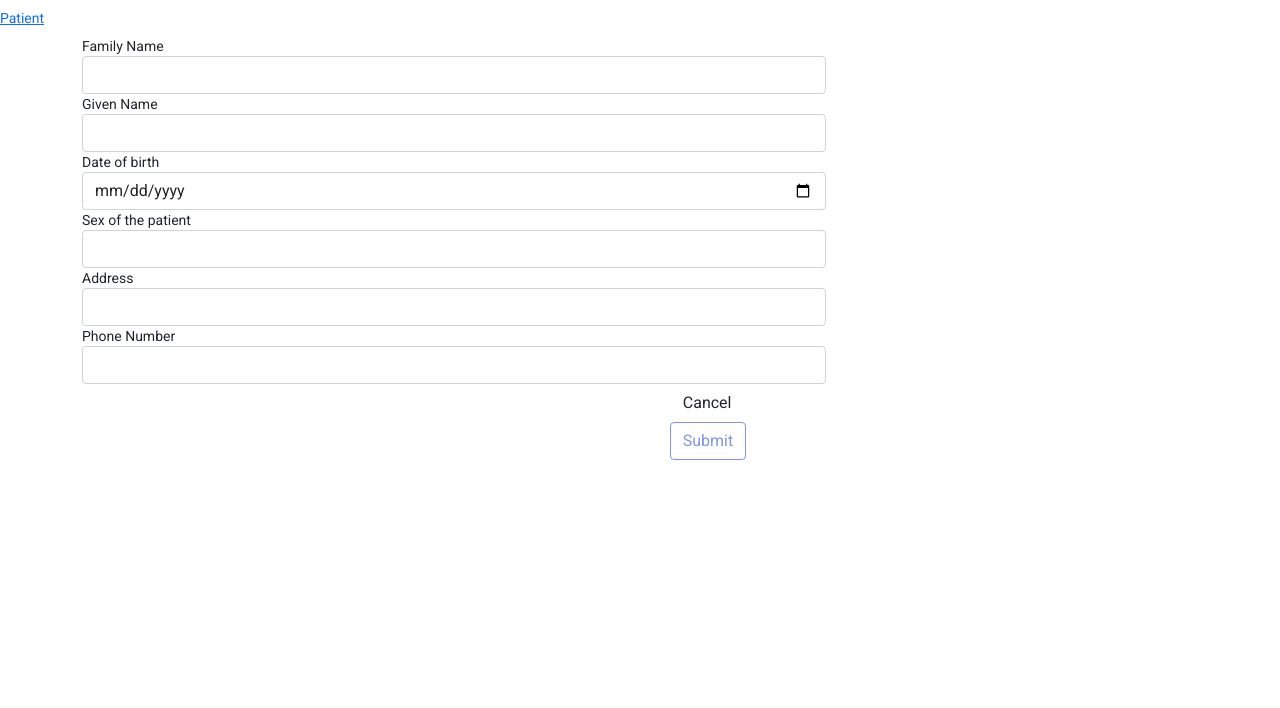
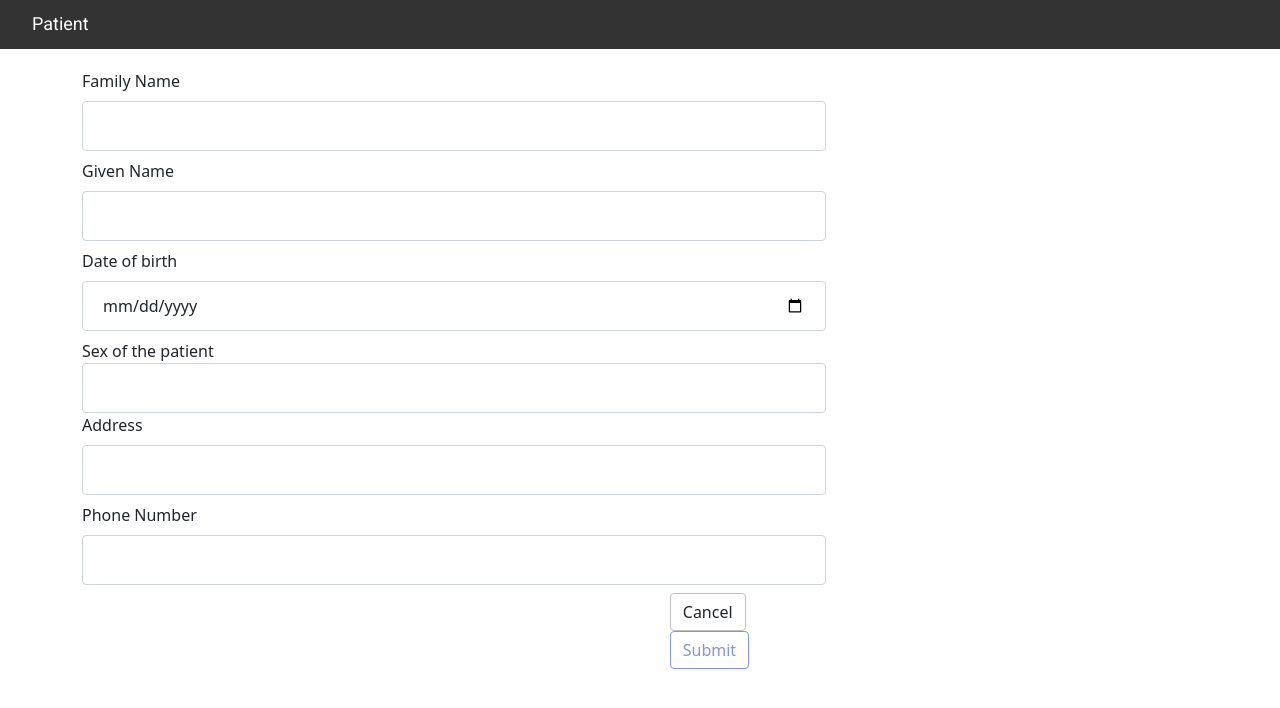
Before and after one commit to estated90/Mediscreen, an Angular app in the folder Mediscreen-front/: page /patient/add in a window 1280 px wide. Shown: the top 708 px of the page. Built offline with nearby package versions, Linux system fonts and the light colour scheme.

Commit message:
Correction font

```diff
--- a/Mediscreen-front/src/app/add-patient/add-patient.component.scss
+++ b/Mediscreen-front/src/app/add-patient/add-patient.component.scss
@@ -1,23 +1,44 @@
 .btn-back{
   margin-right:10%;
+  border-color: silver;
+}
+.btn-back:hover{
+  border-color: silver;
+  background-color: silver;
 }
 
 .btn-primary{
   border-color: rgb(65,94,211);
   background-color: white;
   color: rgb(65,94,211);
-  :hover {
+  cursor: pointer;
+}
+
+.btn-primary:hover {
   border-color: rgb(65,94,211);
   background-color:rgb(65,94,211);
   color: white;
 }
-}
 
-div
-{
 .buttons {
   float: right;
   overflow: visible;
   width: 21%;
 }
+
+input {
+  width: 100%;
+  padding: 12px 20px;
+  margin: 8px 0;
+  box-sizing: border-box;
 }
+input[type=text]:focus {
+  border: 3px solid #555;
+}
+
+select {
+  width: 100%;
+  padding: 12px 20px;
+  border-radius: 4px;
+  box-sizing: border-box;
+}
--- a/Mediscreen-front/src/app/app.component.html
+++ b/Mediscreen-front/src/app/app.component.html
@@ -1,12 +1,11 @@
-<nav class="navbar navbar-default">
-  <div class="countainer-fluid">
+
 <ul class="nav navbar-nav">
   <li routerLinkActive="active"><a routerLink="patient">Patient</a></li>
 </ul>
-  </div>
-</nav>
+<body>
   <div class="container">
     <div class="row">
         <router-outlet></router-outlet>
     </div>
   </div>
+</body>
--- a/Mediscreen-front/src/app/app.component.scss
+++ b/Mediscreen-front/src/app/app.component.scss
@@ -0,0 +1,28 @@
+ul {
+  list-style-type: none;
+  margin: 0;
+  padding: 0;
+  overflow: hidden;
+  background-color: #333;
+}
+
+li {
+  float: left;
+  padding: 14px 16px;
+}
+
+li a {
+  color: white;
+  text-align: center;
+  padding: 14px 16px;
+  text-decoration: none;
+  font-size: 18px;
+}
+
+li a:hover {
+  background-color: #111;
+}
+
+.container{
+  margin-top: 20px;
+}
--- a/Mediscreen-front/src/app/patient-edit/patient-edit.component.scss
+++ b/Mediscreen-front/src/app/patient-edit/patient-edit.component.scss
@@ -1,23 +1,44 @@
 .btn-back{
   margin-right:10%;
+  border-color: silver;
+}
+.btn-back:hover{
+  border-color: silver;
+  background-color: silver;
 }
 
 .btn-primary{
   border-color: rgb(65,94,211);
   background-color: white;
   color: rgb(65,94,211);
-  :hover {
+  cursor: pointer;
+}
+
+.btn-primary:hover {
   border-color: rgb(65,94,211);
   background-color:rgb(65,94,211);
   color: white;
 }
-}
 
-div
-{
 .buttons {
   float: right;
   overflow: visible;
   width: 21%;
 }
+
+input {
+  width: 100%;
+  padding: 12px 20px;
+  margin: 8px 0;
+  box-sizing: border-box;
 }
+input[type=text]:focus {
+  border: 3px solid #555;
+}
+
+select {
+  width: 100%;
+  padding: 12px 20px;
+  border-radius: 4px;
+  box-sizing: border-box;
+}
--- a/Mediscreen-front/src/app/patient-view/patient-view.component.scss
+++ b/Mediscreen-front/src/app/patient-view/patient-view.component.scss
@@ -1,13 +1,13 @@
 .btn-standard{
-  border-color: rgb(65,94,211);
+  border-color: #4CAF50;
   background-color: white;
-  color: rgb(65,94,211);
+  color: #4CAF50;
   float: right;
   margin-top: 0.8%;
 }
 .btn-standard:hover {
-  border-color: rgb(65,94,211);
-  background-color:rgb(65,94,211);
+  border-color: #4CAF50;
+  background-color:#4CAF50;
   color: white;
 }
 
@@ -24,30 +24,42 @@
 
 table{
   width: 100%;
-  height: 600px;
-  overflow-y: scroll;
+  border-collapse: collapse;
+}
+td, th {
+  border: 1px solid #ddd;
+  padding: 8px;
+}
+
+tr:nth-child(even){background-color: #f2f2f2;}
+tr:hover {background-color: #ddd;}
+
+th {
+  padding-top: 12px;
+  padding-bottom: 12px;
+  text-align: left;
+  background-color: #4CAF50;
+  color: white;
+}
+
 .actions{
   width: 15%;
   text-align:center;
 }
-  tr{
-    td{
-      .editButton{
-        border-color: rgb(65,94,211);
+
+td .editButton{
+  border-color: #4CAF50;
   background-color: white;
-        color: rgb(65,94,211);
+  color: #4CAF50;
   padding: 3px 3px;
   margin-left:40%;
 }
-      .editButton:hover {
-        border-color: rgb(65,94,211);
-        background-color:rgb(65,94,211);
+td .editButton:hover {
+  border-color: #4CAF50;
+  background-color:#4CAF50;
   color: white;
 }
 
 mat-icon{
   vertical-align:middle;
 }
-    }
-  }
-}
```
Lines whose indentation alone changed are shown as unchanged.
